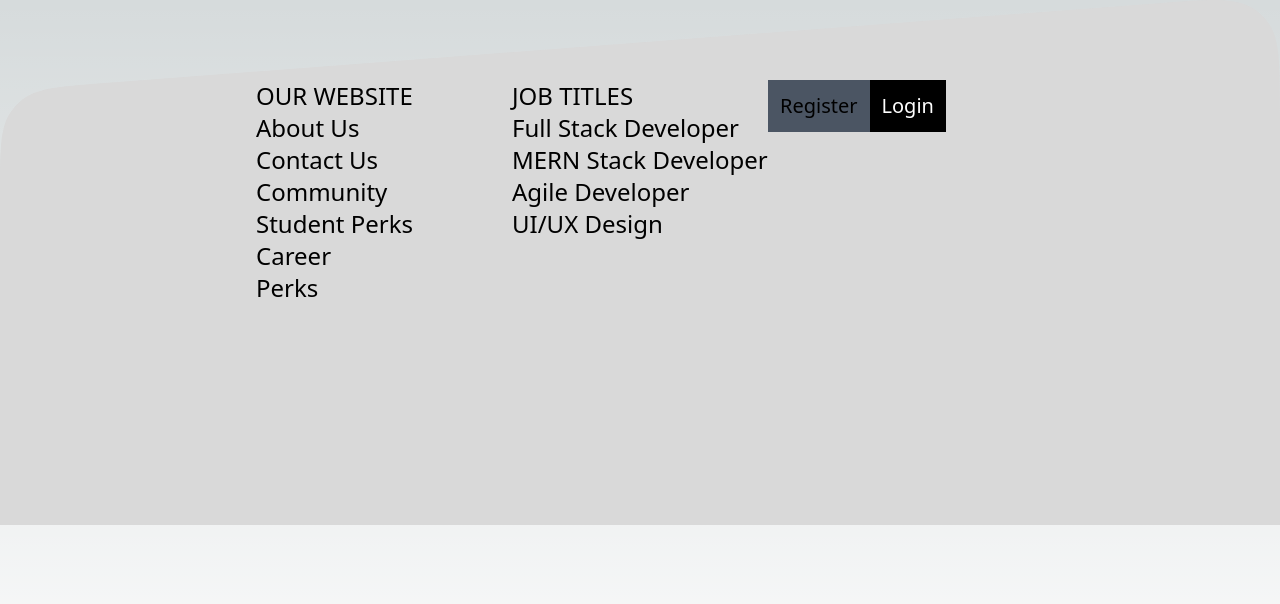
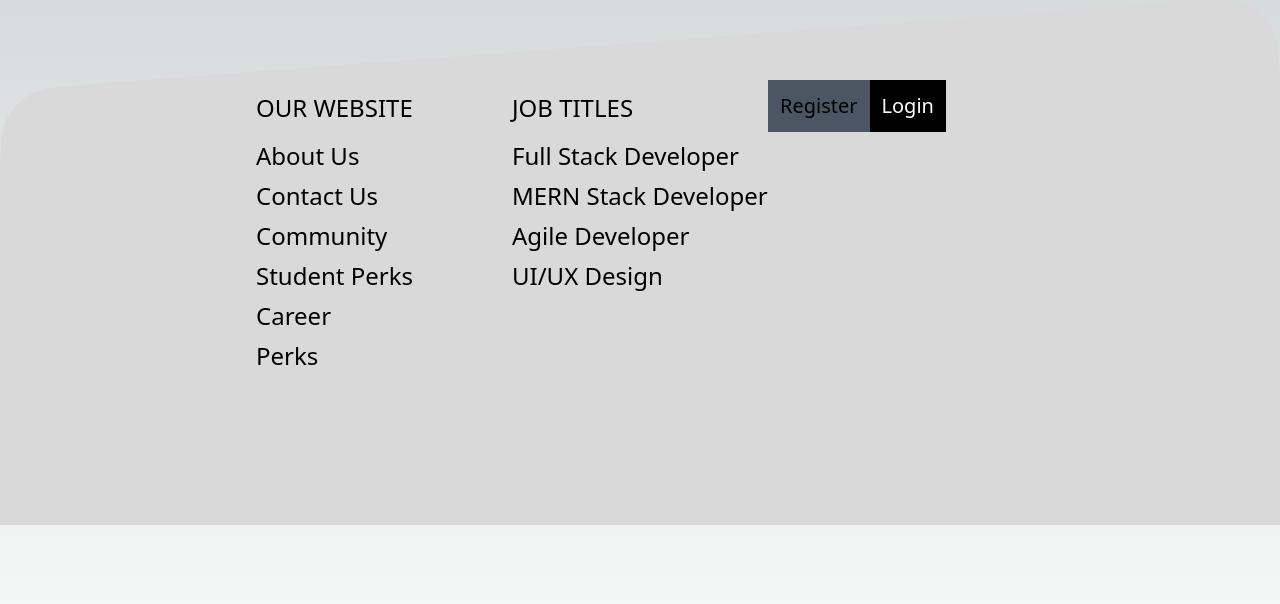
Before and after one commit to Pritesh-0/SEJP, a Next.js app: page /components/Footer in a window 1280 px wide. Shown: the top 604 px of the page. Built offline with nearby package versions, Linux system fonts and the light colour scheme.

Commit message:
added paddings

```diff
--- a/src/pages/components/Footer.jsx
+++ b/src/pages/components/Footer.jsx
@@ -7,34 +7,34 @@ export default function Home(){
             <Image src={foot} className='absolute'/>
             <div className='text-black text-2xl w-screen h-screen grid grid-cols-5 grid-rows-10'>
                 <ul className='col-start-2 row-start-2 relative'>
-                    <li>
+                    <li className='py-3'>
                         OUR WEBSITE
                     </li>
-                    <li>
+                    <li className='py-1'>
                         About Us
                     </li>
-                    <li>
+                    <li className='py-1'>
                         Contact Us
                     </li>
-                    <li>
+                    <li className='py-1'>
                         Community
                     </li>
-                    <li>
+                    <li className='py-1'>
                         Student Perks
                     </li>
-                    <li>
+                    <li className='py-1'>
                         Career
                     </li>
-                    <li>
+                    <li className='py-1'>
                         Perks
                     </li>
                 </ul>
                 <ul className='col-start-3 row-start-2 relative'>
-                    <li>JOB TITLES</li>
-                    <li>Full Stack Developer</li>
-                    <li>MERN Stack Developer</li>
-                    <li>Agile Developer</li>
-                    <li>UI/UX Design</li>
+                    <li className='py-3'>JOB TITLES</li>
+                    <li className='py-1'>Full Stack Developer</li>
+                    <li className='py-1'>MERN Stack Developer</li>
+                    <li className='py-1'>Agile Developer</li>
+                    <li className='py-1'>UI/UX Design</li>
                 </ul>
 
                 <div className='relative col-start-4 row-start-2 text-xl'>
```
